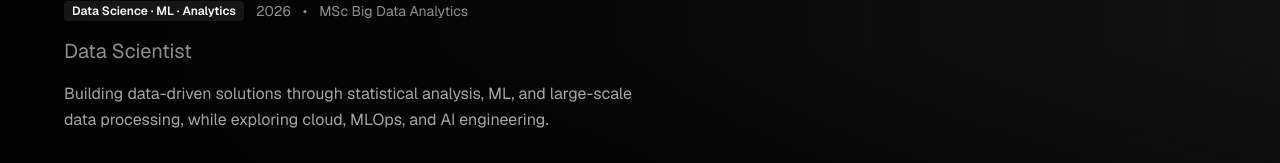
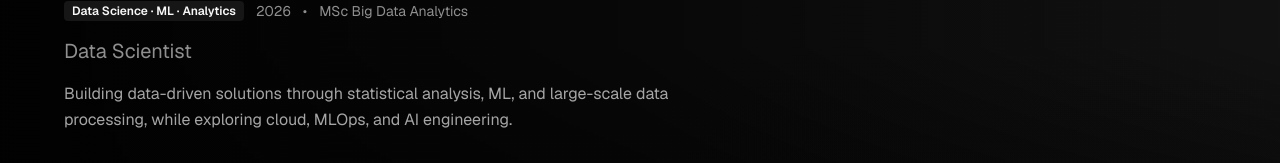
Before and after one commit to nisarg-m-shah/portfolio-website-design, a Next.js app: page / in a window 1280 px wide. Shown: the part 293-456 px from the top of the page. Built offline with nearby package versions, Linux system fonts and the light colour scheme.

Commit message:
Changed the Hero Section

```diff
--- a/components/hero-section.tsx
+++ b/components/hero-section.tsx
@@ -79,7 +79,7 @@ export function HeroSection({ profile, onMoreInfo }: HeroSectionProps) {
           </p>
 
           {/* Description */}
-          <p className="max-w-xl text-base text-secondary-foreground/80 leading-relaxed">
+          <p className="max-w-2xl text-base text-secondary-foreground/80 leading-relaxed">
             {profile.description}
           </p>
 
```
